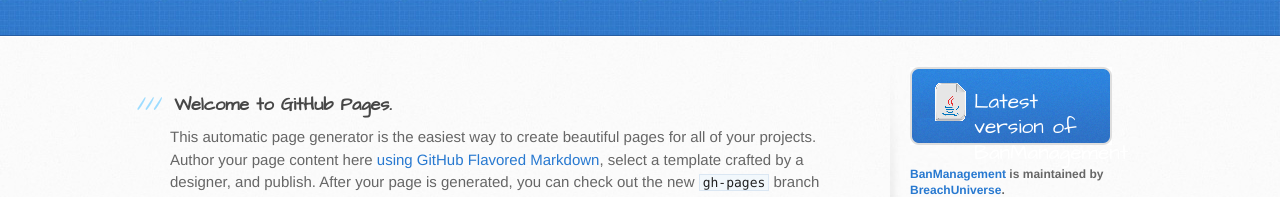
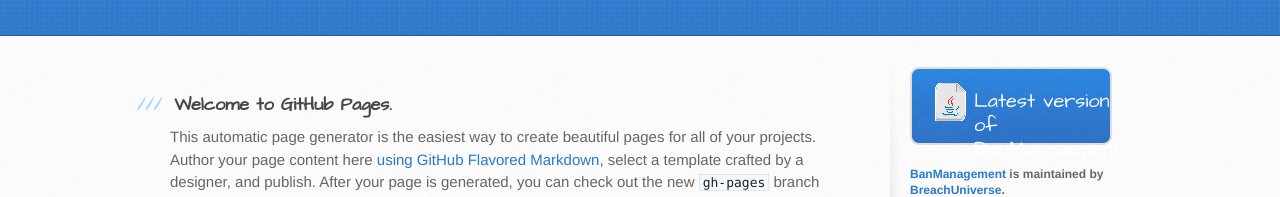
Before and after one commit to jesseke55/BanManagement, a plain HTML site: page index.html in a window 1280 px wide. Shown: the part 165-362 px from the top of the page. Drawn offline with Linux system fonts and the light colour scheme.

Commit message:
Update Website #5

```diff
--- a/stylesheets/stylesheet.css
+++ b/stylesheets/stylesheet.css
@@ -538,10 +538,10 @@ header a.button {
 }
 aside a.button {
   display: block;
-  width: 138px;
+  width: 165px;
   padding-left: 64px;
   margin-bottom: 20px;
-  font-size: 21px;
+  font-size: 20px;
   background: transparent url(../images/download-button.png) 0 0 no-repeat;
 }
 
```
